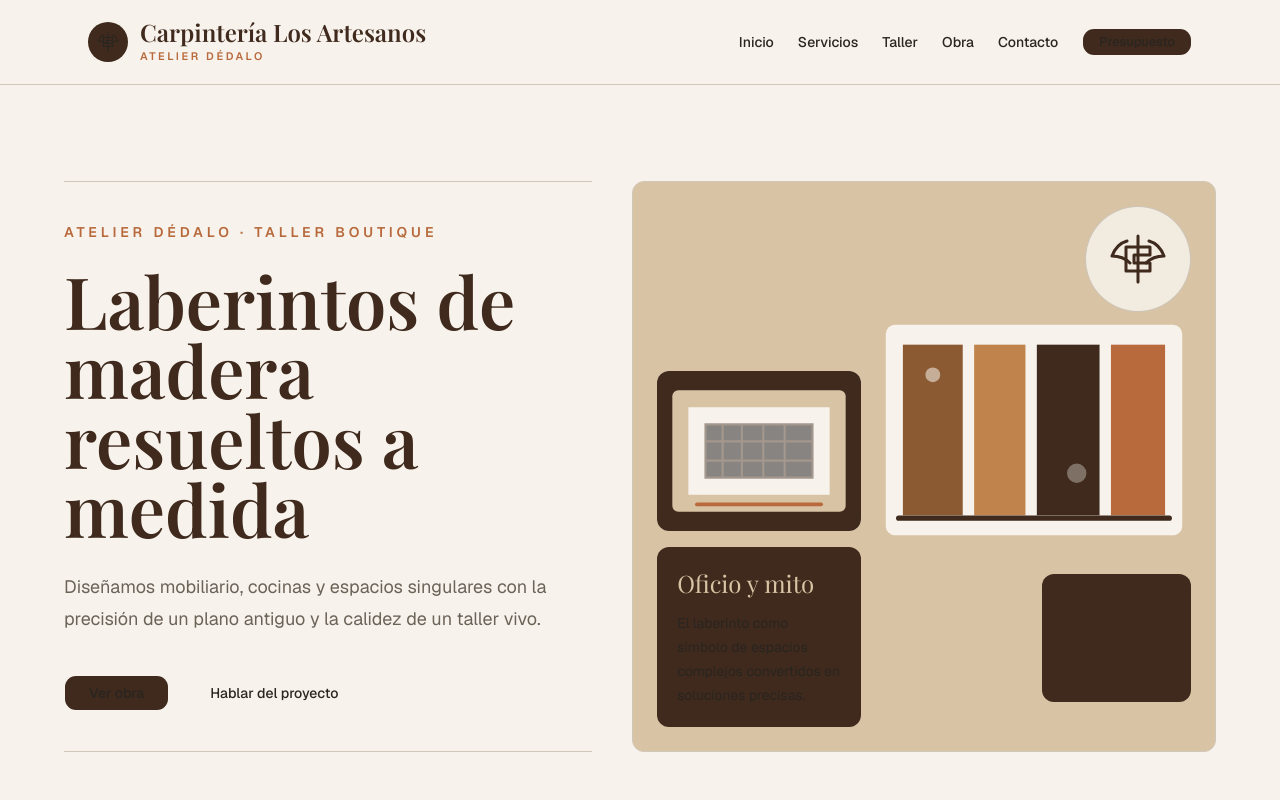
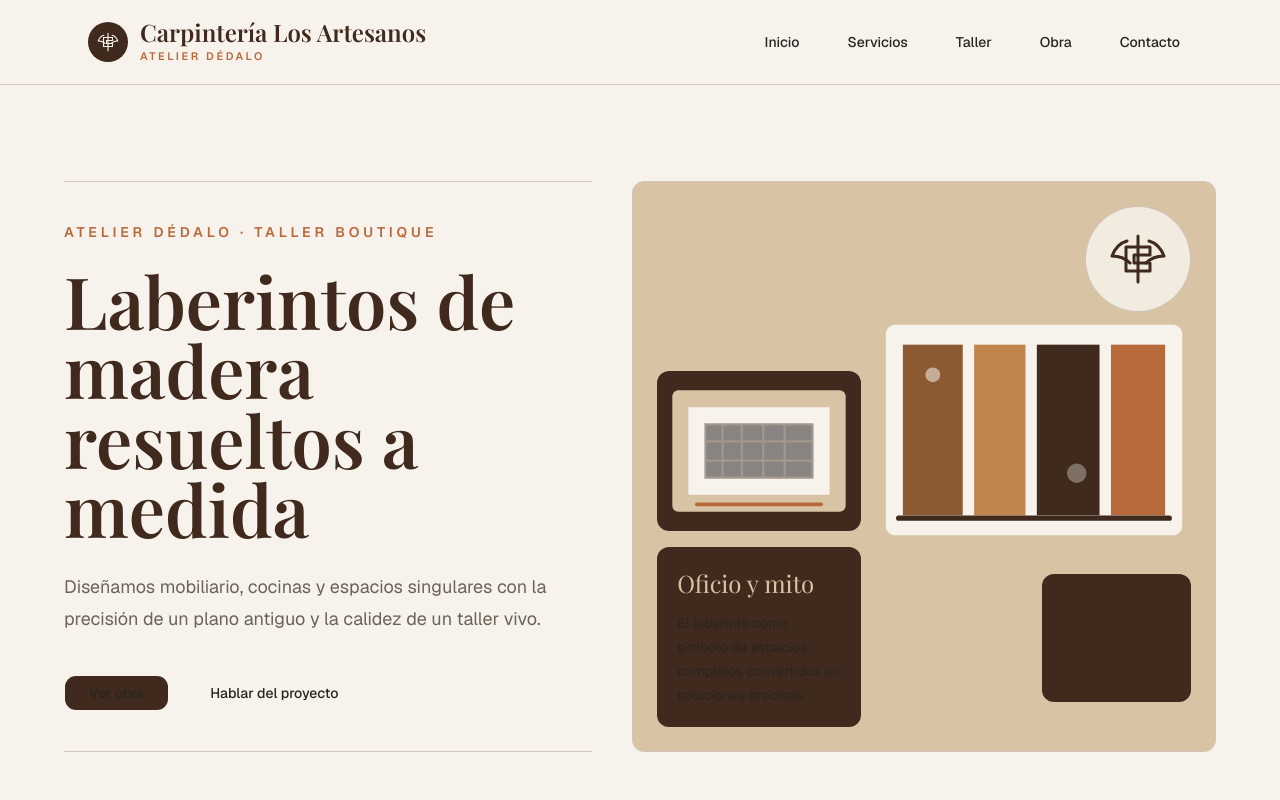
Before and after one commit to LauraLlamass/Carpinteria, a Next.js app: page / in a window 1280 px wide. Shown: the top 800 px of the page. Built offline with nearby package versions, Linux system fonts and the light colour scheme; no server answers; a web font is replaced by a local one.

Commit message:
Refinar navbar

```diff
--- a/components/Navbar.tsx
+++ b/components/Navbar.tsx
@@ -1,6 +1,5 @@
 import Link from "next/link";
 import { DaedalusMark } from "@/components/DaedalusMark";
-import { buttonVariants } from "@/components/ui/button";
 
 const navItems = [
   { href: "/", label: "Inicio" },
@@ -15,7 +14,7 @@ export function Navbar() {
     <header className="border-b border-border bg-background/95 text-foreground">
       <nav className="mx-auto flex max-w-6xl items-center justify-between px-6 py-5">
         <Link href="/" className="flex items-center gap-3">
-          <span className="flex size-10 items-center justify-center rounded-full border border-primary/20 bg-primary text-primary-foreground">
+          <span className="flex size-10 items-center justify-center rounded-full border border-primary/20 bg-primary text-background">
             <DaedalusMark className="size-6" />
           </span>
           <span>
@@ -33,21 +32,11 @@ export function Navbar() {
             <Link
               key={item.href}
               href={item.href}
-              className="transition hover:text-accent focus-visible:outline-none focus-visible:ring-2 focus-visible:ring-ring focus-visible:ring-offset-2"
+              className="rounded-full px-3 py-2 transition-colors duration-200 hover:bg-muted hover:text-accent focus-visible:outline-none focus-visible:ring-2 focus-visible:ring-accent focus-visible:ring-offset-2"
             >
               {item.label}
             </Link>
           ))}
-
-          <Link
-            href="/contacto"
-            className={buttonVariants({
-              size: "sm",
-              className: "rounded-full px-4",
-            })}
-          >
-            Presupuesto
-          </Link>
         </div>
       </nav>
     </header>
```
